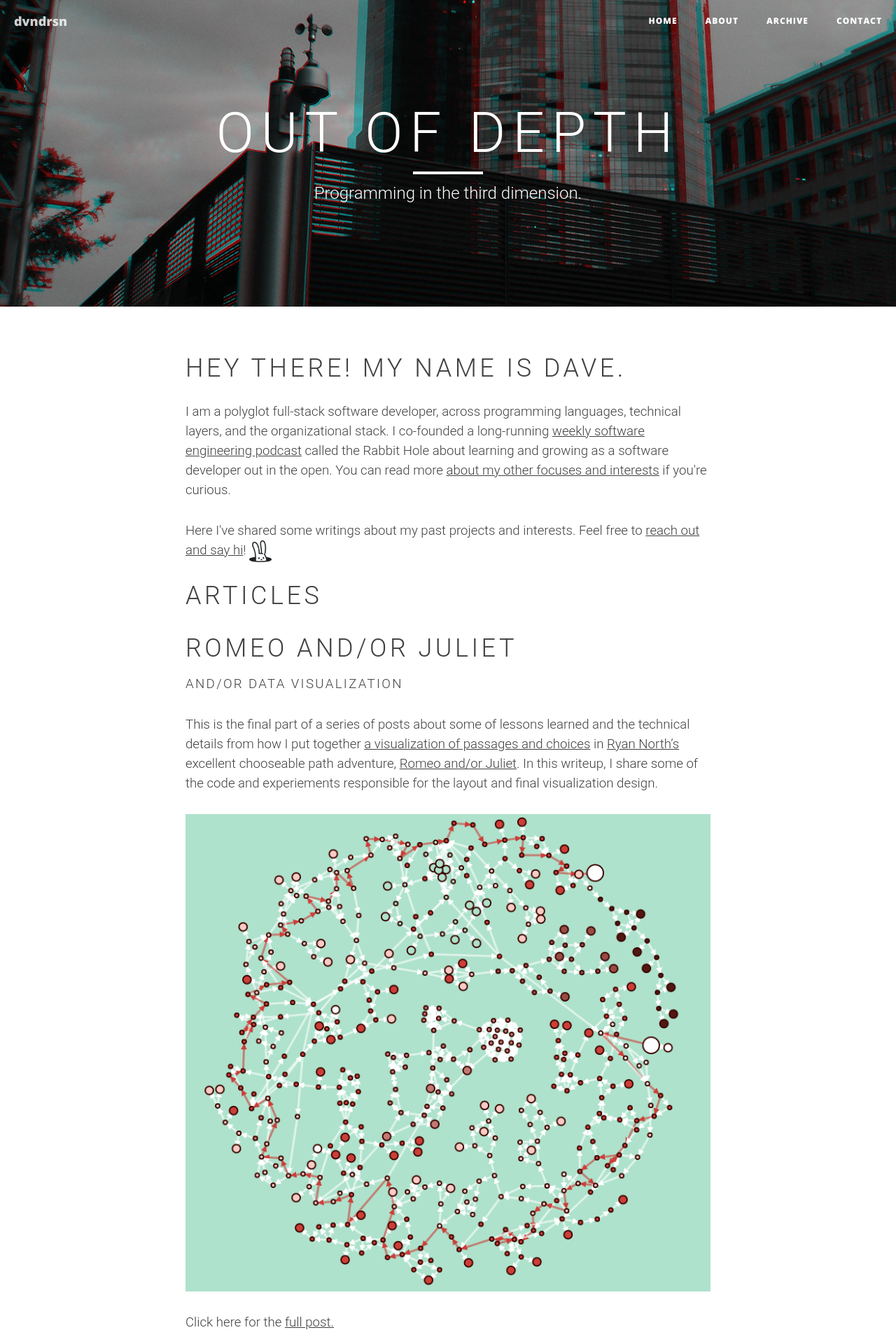
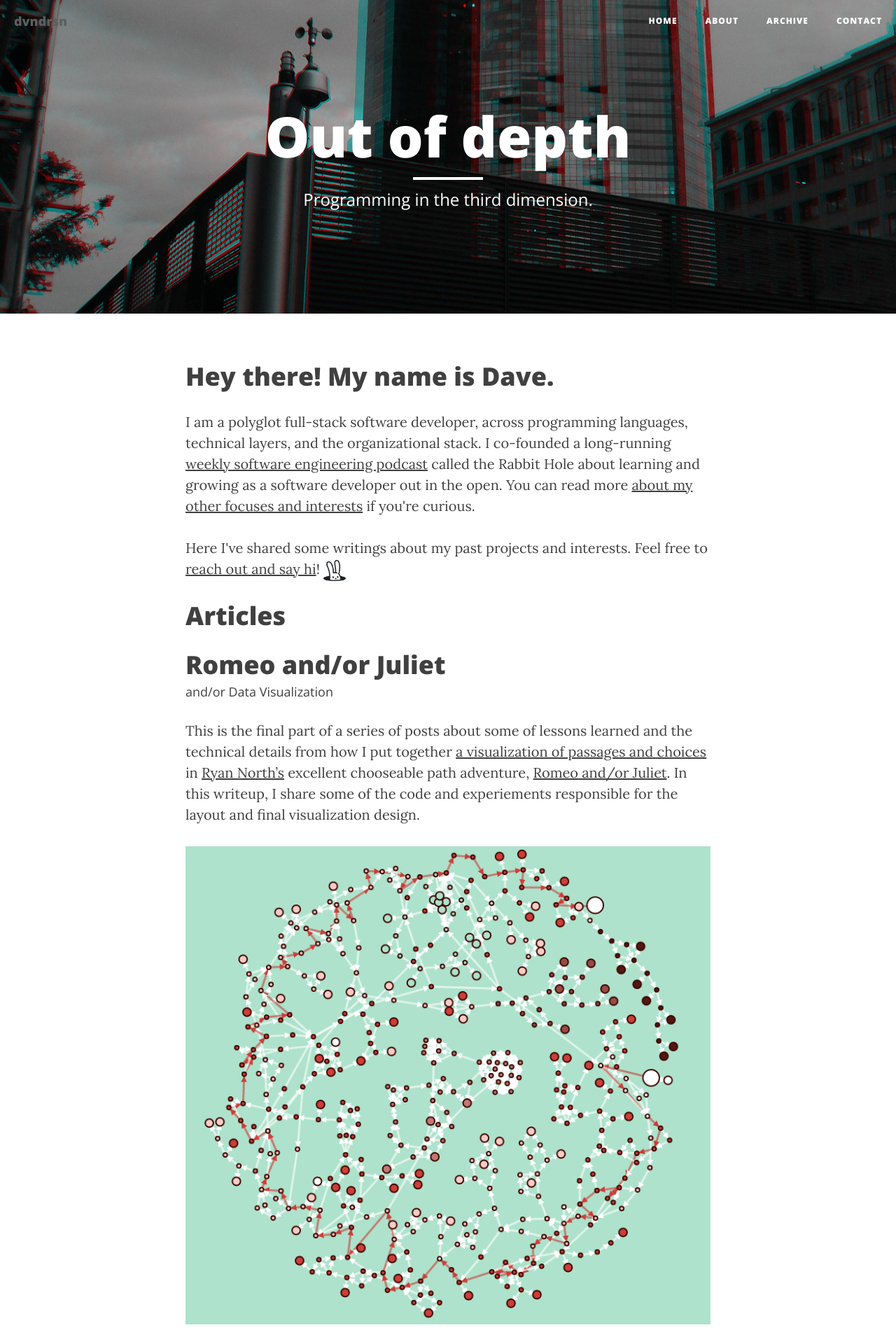
Before and after one commit to dvndrsn/dvndrsn.github.io, a Jekyll site: the page built from index.html, in a window 1280 px wide. Shown: the top 1920 px of the page at 70% size. Built offline with Jekyll 4.4.1, drawn with Linux system fonts in a browser that asks for light colours; nearby versions of some CDN libraries; the list of posts is cut into pages by our own code.

Commit message:
convert less to sass

```diff
--- a/_includes/head.html
+++ b/_includes/head.html
@@ -14,7 +14,7 @@
     <link rel="stylesheet" href="{{ " /css/bootstrap.min.css" | prepend: site.baseurl }}">
 
     <!-- Custom CSS -->
-    <link rel="stylesheet" href="{{ " /css/clean-blog.css" | prepend: site.baseurl }}">
+    <link rel="stylesheet" href="{{ " /css/main.css" | prepend: site.baseurl }}">
 
     <!-- Pygments Github CSS -->
     <link rel="stylesheet" href="{{ " /css/syntax.css" | prepend: site.baseurl }}">
--- /dev/null
+++ b/_sass/clean-blog.scss
@@ -0,0 +1,509 @@
+@import "variables.scss";
+@import "mixins.scss";
+
+// Global Components
+
+body {
+	@include serif;
+	font-size: 20px;
+	color: $gray-dark;
+}
+
+// -- Typography
+
+p {
+	line-height: 1.5;
+	margin: 30px 0;
+
+	a {
+		text-decoration: underline;
+	}
+}
+
+h1,
+h2,
+h3,
+h4,
+h5,
+h6 {
+	@include sans-serif;
+	font-weight: 800;
+}
+
+a {
+	color: $gray-dark;
+
+	&:hover,
+	&:focus {
+		color: $brand-primary;
+	}
+}
+
+a img {
+
+	&:hover,
+	&:focus {
+		cursor: zoom-in;
+	}
+}
+
+blockquote {
+	color: $gray;
+	font-style: italic;
+}
+
+hr.small {
+	max-width: 100px;
+	margin: 15px auto;
+	border-width: 4px;
+	border-color: white;
+}
+
+// Navigation
+
+.navbar-custom {
+	background: white;
+	position: absolute;
+	top: 0;
+	left: 0;
+	width: 100%;
+	z-index: 3;
+	@include sans-serif;
+
+	.navbar-brand {
+		font-weight: 800;
+	}
+
+	.nav {
+		li {
+			a {
+				text-transform: uppercase;
+				font-size: 12px;
+				font-weight: 800;
+				letter-spacing: 1px;
+			}
+		}
+	}
+
+	@media only screen and (min-width: 768px) {
+		background: transparent;
+		border-bottom: 1px solid transparent;
+
+		.navbar-brand {
+			color: white;
+			padding: 20px;
+
+			&:hover,
+			&:focus {
+				color: $white-faded;
+			}
+		}
+
+		.nav {
+			li {
+				a {
+					color: white;
+					padding: 20px;
+
+					&:hover,
+					&:focus {
+						color: $white-faded;
+					}
+				}
+			}
+		}
+	}
+
+	@media only screen and (min-width: 1170px) {
+		-webkit-transition: background-color 0.3s;
+		-moz-transition: background-color 0.3s;
+		transition: background-color 0.3s;
+		/* Force Hardware Acceleration in WebKit */
+		-webkit-transform: translate3d(0, 0, 0);
+		-moz-transform: translate3d(0, 0, 0);
+		-ms-transform: translate3d(0, 0, 0);
+		-o-transform: translate3d(0, 0, 0);
+		transform: translate3d(0, 0, 0);
+		-webkit-backface-visibility: hidden;
+		backface-visibility: hidden;
+
+		&.is-fixed {
+			/* when the user scrolls down, we hide the header right above the viewport */
+			position: fixed;
+			top: -61px;
+			background-color: fade(white, 90%);
+			border-bottom: 1px solid darken(white, 5%);
+			-webkit-transition: -webkit-transform 0.3s;
+			-moz-transition: -moz-transform 0.3s;
+			transition: transform 0.3s;
+
+			.navbar-brand {
+				color: $gray-dark;
+
+				&:hover,
+				&:focus {
+					color: $brand-primary;
+				}
+			}
+
+			.nav {
+				li {
+					a {
+						color: $gray-dark;
+
+						&:hover,
+						&:focus {
+							color: $brand-primary;
+						}
+					}
+				}
+			}
+		}
+
+		&.is-visible {
+			/* if the user changes the scrolling direction, we show the header */
+			-webkit-transform: translate3d(0, 100%, 0);
+			-moz-transform: translate3d(0, 100%, 0);
+			-ms-transform: translate3d(0, 100%, 0);
+			-o-transform: translate3d(0, 100%, 0);
+			transform: translate3d(0, 100%, 0);
+		}
+	}
+}
+
+// Header
+
+.intro-header {
+	background: no-repeat center center;
+	background-color: $gray;
+	background-attachment: scroll;
+	@include background-cover;
+	// NOTE: Background images are set within the HTML using inline CSS!
+	margin-bottom: 50px;
+
+	.site-heading,
+	.post-heading,
+	.page-heading {
+		padding: 100px 0 50px;
+		color: white;
+
+		@media only screen and (min-width: 768px) {
+			padding: 150px 0;
+		}
+	}
+
+	.site-heading,
+	.page-heading {
+		text-align: center;
+
+		h1 {
+			margin-top: 0;
+			font-size: 50px;
+		}
+
+		.subheading {
+			font-size: 24px;
+			line-height: 1.1;
+			display: block;
+			@include sans-serif;
+			font-weight: 300;
+			margin: 10px 0 0;
+		}
+
+		@media only screen and (min-width: 768px) {
+			h1 {
+				font-size: 80px;
+			}
+		}
+	}
+
+	.post-heading {
+		h1 {
+			font-size: 35px;
+		}
+
+		.subheading,
+		.meta {
+			line-height: 1.1;
+			display: block;
+		}
+
+		.subheading {
+			@include sans-serif;
+			font-size: 24px;
+			margin: 10px 0 30px;
+			font-weight: 600;
+		}
+
+		.meta {
+			@include serif;
+			font-style: italic;
+			font-weight: 300;
+			font-size: 20px;
+
+			a {
+				color: white;
+			}
+		}
+
+		@media only screen and (min-width: 768px) {
+			h1 {
+				font-size: 55px;
+			}
+
+			.subheading {
+				font-size: 30px;
+			}
+		}
+	}
+}
+
+// Post Preview Pages
+
+.post-preview {
+	>a {
+		color: $gray-dark;
+
+		&:hover,
+		&:focus {
+			text-decoration: none;
+			color: $brand-primary;
+		}
+
+		>.post-title {
+			font-size: 30px;
+			margin-top: 30px;
+			margin-bottom: 10px;
+		}
+
+		>.post-subtitle {
+			margin: 0;
+			font-weight: 300;
+			margin-bottom: 10px;
+		}
+	}
+
+	>.post-meta {
+		color: $gray;
+		font-size: 18px;
+		font-style: italic;
+		margin-top: 0;
+
+		>a {
+			text-decoration: none;
+			color: $gray-dark;
+
+			&:hover,
+			&:focus {
+				color: $brand-primary;
+				text-decoration: underline;
+			}
+		}
+	}
+
+	@media only screen and (min-width: 768px) {
+		>a {
+			>.post-title {
+				font-size: 36px;
+			}
+		}
+	}
+}
+
+// Sections
+
+.section-heading {
+	font-size: 36px;
+	margin-top: 60px;
+	font-weight: 700;
+}
+
+.caption {
+	text-align: center;
+	font-size: 14px;
+	padding: 10px;
+	font-style: italic;
+	margin: 0;
+	display: block;
+	border-bottom-right-radius: 5px;
+	border-bottom-left-radius: 5px;
+}
+
+footer {
+	padding: 50px 0 65px;
+
+	.list-inline {
+		margin: 0;
+		padding: 0;
+	}
+
+	.copyright {
+		font-size: 14px;
+		text-align: center;
+		margin-bottom: 0;
+	}
+}
+
+// Contact Form Styles
+
+.floating-label-form-group {
+	font-size: 14px;
+	position: relative;
+	margin-bottom: 0;
+	padding-bottom: 0.5em;
+	border-bottom: 1px solid $gray-light;
+
+	input,
+	textarea {
+		z-index: 1;
+		position: relative;
+		padding-right: 0;
+		padding-left: 0;
+		border: none;
+		border-radius: 0;
+		font-size: 1.5em;
+		background: none;
+		box-shadow: none !important;
+		resize: none;
+	}
+
+	label {
+		display: block;
+		z-index: 0;
+		position: relative;
+		top: 2em;
+		margin: 0;
+		font-size: 0.85em;
+		line-height: 1.764705882em;
+		vertical-align: middle;
+		vertical-align: baseline;
+		opacity: 0;
+		-webkit-transition: top 0.3s ease, opacity 0.3s ease;
+		-moz-transition: top 0.3s ease, opacity 0.3s ease;
+		-ms-transition: top 0.3s ease, opacity 0.3s ease;
+		transition: top 0.3s ease, opacity 0.3s ease;
+	}
+
+	&::not(:first-child) {
+		padding-left: 14px;
+		border-left: 1px solid $gray-light;
+	}
+}
+
+.floating-label-form-group-with-value {
+	label {
+		top: 0;
+		opacity: 1;
+	}
+}
+
+.floating-label-form-group-with-focus {
+	label {
+		color: $brand-primary;
+	}
+}
+
+form .row:first-child .floating-label-form-group {
+	border-top: 1px solid $gray-light;
+}
+
+// Button Styles
+
+.btn {
+	@include sans-serif;
+	text-transform: uppercase;
+	font-size: 14px;
+	font-weight: 800;
+	letter-spacing: 1px;
+	border-radius: 0;
+	padding: 15px 25px;
+}
+
+.btn-lg {
+	font-size: 16px;
+	padding: 25px 35px;
+}
+
+.btn-default {
+
+	&:hover,
+	&:focus {
+		background-color: $brand-primary;
+		border: 1px solid $brand-primary;
+		color: white;
+	}
+}
+
+// Pager Styling
+
+.pager {
+
+	margin: 20px 0 0;
+
+	li {
+
+		>a,
+		>span {
+			@include sans-serif;
+			text-transform: uppercase;
+			font-size: 14px;
+			font-weight: 800;
+			letter-spacing: 1px;
+			padding: 10px 5px;
+			background-color: white;
+			border-radius: 0;
+
+			@media only screen and (min-width: 768px) {
+				font-size: 14px;
+				padding: 15px 25px;
+			}
+		}
+
+		>a:hover,
+		>a:focus {
+			color: white;
+			background-color: $brand-primary;
+			border: 1px solid $brand-primary;
+		}
+	}
+
+	.disabled {
+
+		>a,
+		>a:hover,
+		>a:focus,
+		>span {
+			color: $gray;
+			background-color: $gray-dark;
+			cursor: not-allowed;
+		}
+	}
+}
+
+// -- Highlight Color Customization
+
+::-moz-selection {
+	color: white;
+	text-shadow: none;
+	background: $brand-primary;
+}
+
+::selection {
+	color: white;
+	text-shadow: none;
+	background: $brand-primary;
+}
+
+img::selection {
+	color: white;
+	background: transparent;
+}
+
+img::-moz-selection {
+	color: white;
+	background: transparent;
+}
+
+body {
+	webkit-tap-highlight-color: $brand-primary;
+}
--- /dev/null
+++ b/_sass/mixins.scss
@@ -0,0 +1,22 @@
+// Mixins
+
+@mixin transition-all() {
+    -webkit-transition: all 0.5s;
+    -moz-transition: all 0.5s;
+    transition: all 0.5s;
+}
+
+@mixin background-cover() {
+    -webkit-background-size: cover;
+    -moz-background-size: cover;
+    background-size: cover;
+    -o-background-size: cover;
+}
+
+@mixin serif() {
+    font-family: 'Lora', 'Times New Roman', serif;
+}
+
+@mixin sans-serif() {
+    font-family: 'Open Sans', 'Helvetica Neue', Helvetica, Arial, sans-serif;
+}
--- /dev/null
+++ b/_sass/variables.scss
@@ -0,0 +1,7 @@
+// Variables
+
+$brand-primary: #0085A1;
+$gray-dark: lighten(black, 25%);
+$gray: lighten(black, 50%);
+$white-faded: fade(white, 80%);
+$gray-light: #eee;
--- /dev/null
+++ b/css/main.scss
@@ -0,0 +1,3 @@
+---
+---
+@import "clean-blog";
```
Also changed, not shown: css/clean-blog_old.css (renamed from css/clean-blog.css).
